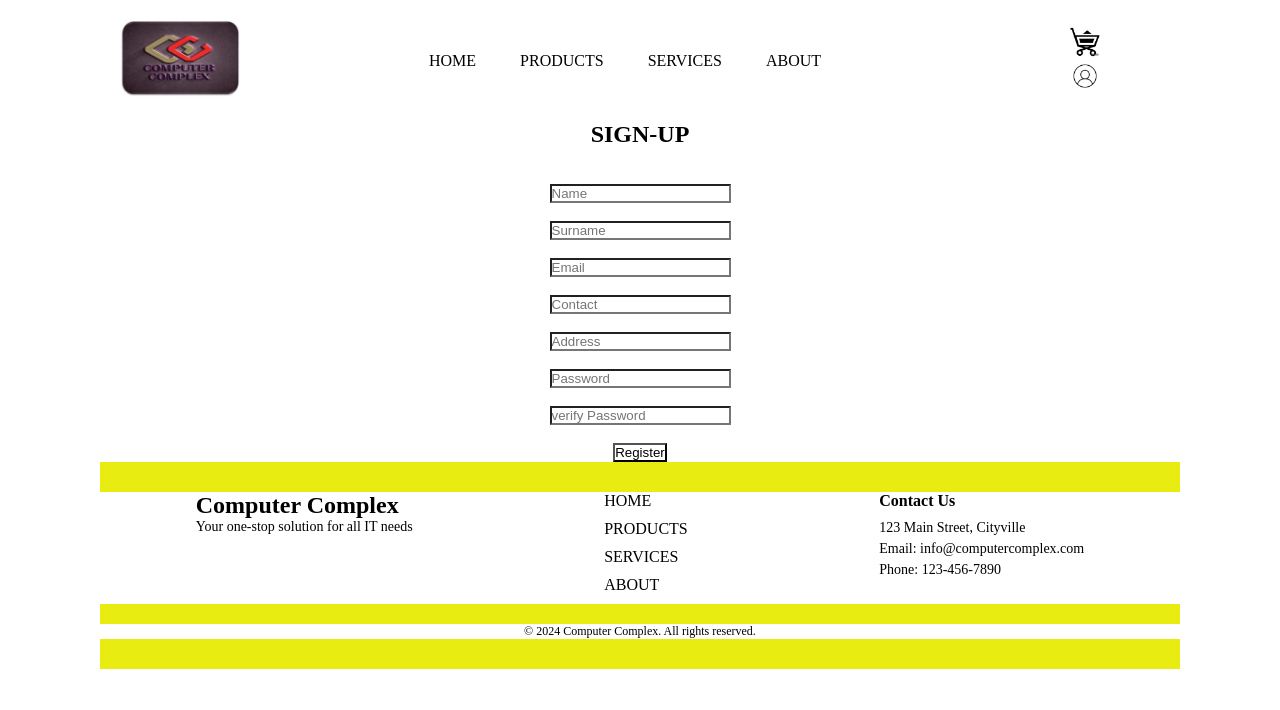
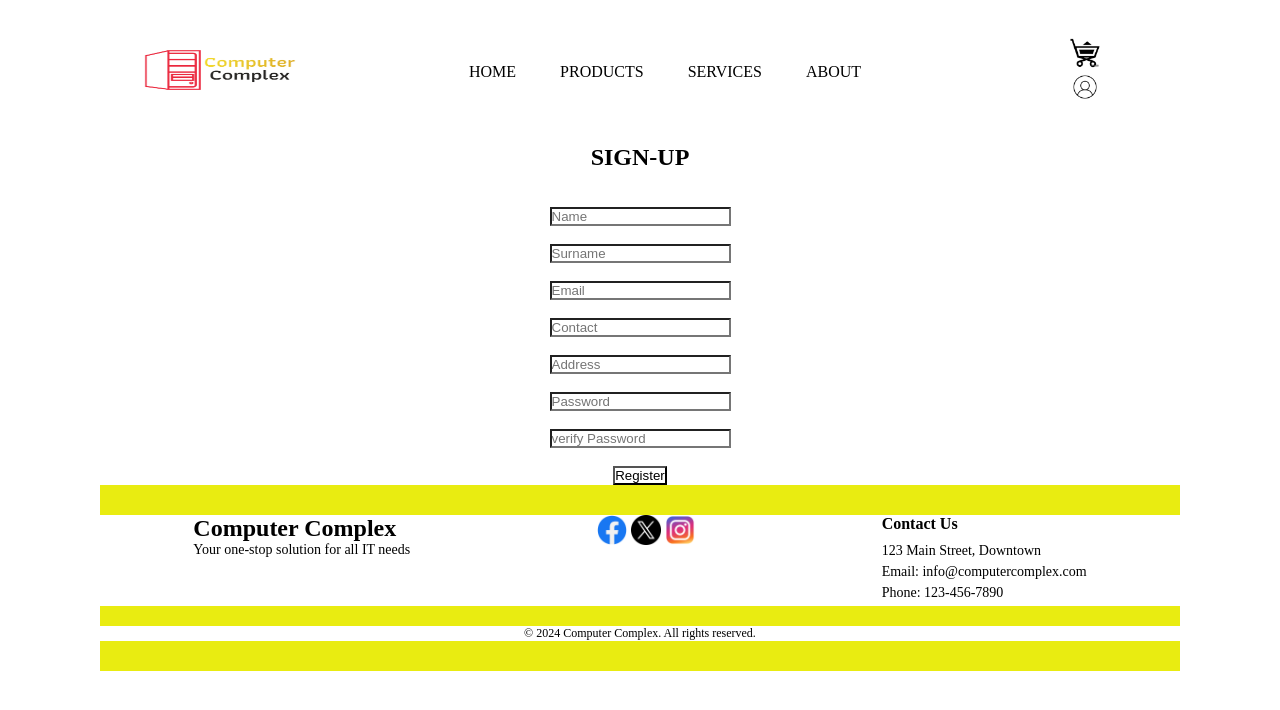
Before and after one commit to RDM-Software-Team/CC-Website, a PHP site: page /Registration.php in a window 1280 px wide. Shown: the top 710 px of the page. Run offline with PHP 8.4, Linux system fonts and the light colour scheme.

Commit message:
in progress

```diff
--- a/Database/Database_Query_create.sql
+++ b/Database/Database_Query_create.sql
@@ -1,4 +1,5 @@
 --Database name Computer Complex
+--I'm using a local database instead of mysql sever; it's called phpMyAdmin
 
  --------------------------------------- Execute 1st
 CREATE TABLE CUSTOMERS (
--- /dev/null
+++ b/Database/form_dbh.php
@@ -0,0 +1 @@
+<?php
--- a/Footer.php
+++ b/Footer.php
@@ -19,16 +19,15 @@
 
         <div class="footer-links">
             <ul>
-                <li><a href="Home.php">HOME</a></li>
-                <li><a href="Products.php">PRODUCTS</a></li>
-                <li><a href="Services.php">SERVICES</a></li>
-                <li><a href="About.php">ABOUT</a></li>
+                <a href="#"><img src="Images/meta.png" alt="facebook" width = "30px" height = "auto"></a></li>
+                <a href="#"><img src="Images/x.png" alt="twitter" width = "30px" height = "auto"></a></li>
+                <a href="#"><img src="Images/insta.png" alt="instagram" width = "30px" height = "auto"></a></li>
             </ul>
         </div>
 
         <div class="footer-contact">
             <h3>Contact Us</h3>
-            <p>123 Main Street, Cityville</p>
+            <p>123 Main Street, Downtown</p>
             <p>Email: info@computercomplex.com</p>
             <p>Phone: 123-456-7890</p>
         </div>
--- a/Header.php
+++ b/Header.php
@@ -11,7 +11,7 @@
     <body>
         <header>
             <div>
-                <a href="Home.php"><img src="Images/log.jpg" width="120" height="77" alt="LOGO"></a>
+                <a href="Home.php"><img src="Images/logo.png" width="200" height="100" alt="LOGO"></a>
             </div>
 
             <nav>
--- a/Registration.php
+++ b/Registration.php
@@ -13,7 +13,7 @@
 
         <!--form-->
         <div>
-            <form action="#" method="POST">
+            <form action="Database/form_dbh.php" method="POST">
 
                 <h2>SIGN-UP</h2> <br><br>
 
```
Also changed, not shown: Database/DBConn.php (+12 -0 lines), Images/insta.png (added), Images/log.jpg (deleted), Images/logo.png (added), Images/meta.png (added), Images/x.png (added).
